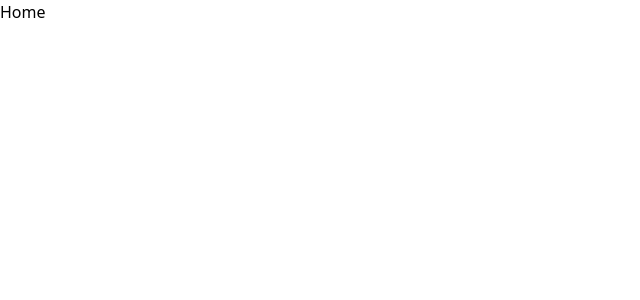
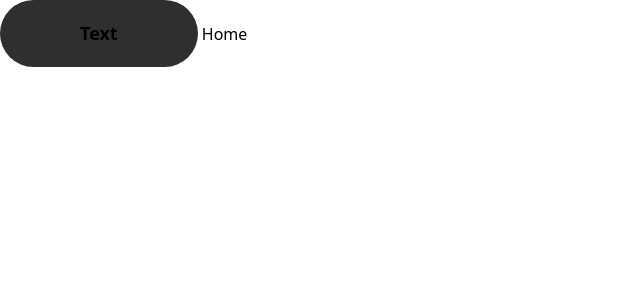
Before and after one commit to Nana1423/TecnologyWebsite, a Vue app: page / in a window 1280 px wide. Shown: the top 300 px of the page, without its empty margins (0-640 px from the left). Built offline with nearby package versions, Linux system fonts and the light colour scheme.

Commit message:
Adding Button Component

```diff
--- a/src/App.vue
+++ b/src/App.vue
@@ -1,7 +1,9 @@
 <script setup lang="ts">
 import { RouterView } from 'vue-router'
+import Header from './components/Header.vue';
 </script>
 
 <template>
+  <Header></Header>
   <RouterView />
 </template>
--- /dev/null
+++ b/src/components/Button.vue
@@ -0,0 +1,37 @@
+<script setup lang="ts">
+const props = defineProps<{
+  text: string;
+  format?: 'small' | 'default' | 'largeSize';
+  color?: 'black' | 'white' | 'blue';
+}>();
+
+const format = props.format ? props.format : 'small';
+const color = props.color ? props.color : 'black';
+const textColor = props.color === 'white' ? 'black' : '#FFFFFF'
+
+const buttonsColor = {
+    black: 'bg-primary2',
+    white: 'bg-secondary2',
+    blue: 'bg-primary1'
+}
+
+const buttonStyle = {
+    small: {
+        horizontalPadding: "px-12",
+    },
+    default: {
+        horizontalPadding: "px-20",
+    },
+    largeSize: {
+        horizontalPadding: "px-[60px]",
+    },
+};
+
+</script>
+
+<template>
+    <button class="bg-primary2 text-[18px] font-semibold py-5 rounded-full"
+        :class="buttonStyle[format].horizontalPadding, buttonsColor[color], `text-[${textColor}]`">
+        {{ props.text }}
+    </button>
+</template>
--- /dev/null
+++ b/src/components/Header.vue
@@ -0,0 +1,7 @@
+<script setup lang="ts">
+import Button from './Button.vue';
+</script>
+
+<template>
+    <Button text="Text" format="default" color="black"></Button>
+</template>
--- a/tailwind.config.js
+++ b/tailwind.config.js
@@ -2,6 +2,13 @@
 export default {
   content: ['./index.html', './src/**/*.{vue,js,ts,jsx,tsx}'],
   theme: {
+    colors: {
+      primary1: "#5956E9",
+      primary2: "#2F2F2F",
+      secondary1: "#F6F6F6",
+      secondary2: "#FFFFFF",
+      secondary3: "#797979",
+    },
     extend: {},
   },
   plugins: [],
```
